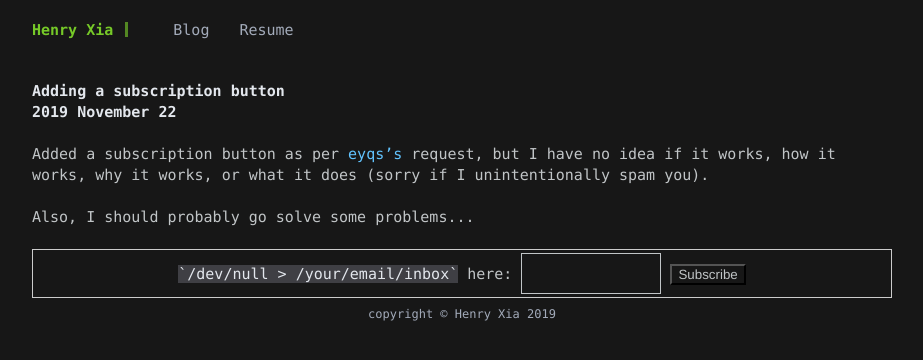
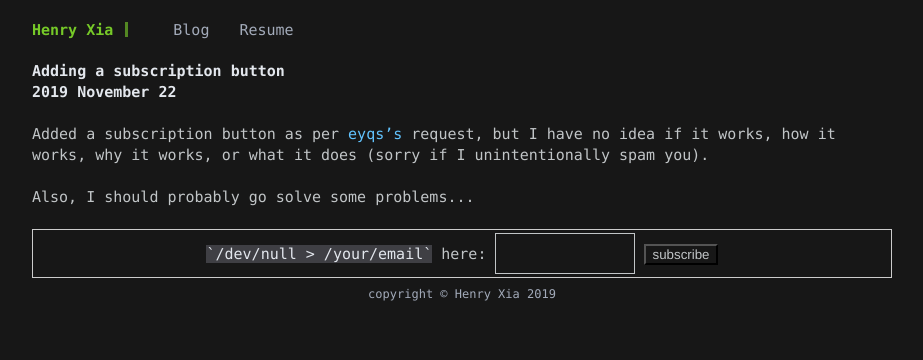
Before and after one commit to ehnryx/ehnryx.github.io, a Jekyll site: the page built from _posts/2019-11-22-subscribe.md, in a window 1280 px wide. Shown: the top 360 px of the page, without its empty margins (178-1101 px from the left). Built offline with Jekyll 4.4.1, drawn with Linux system fonts in a browser that asks for light colours.

Commit message:
why css why

```diff
--- a/_includes/subscribe.html
+++ b/_includes/subscribe.html
@@ -1,9 +1,9 @@
 <form style="border:1px solid #ccc;padding:3px;text-align:center;" action="https://feedburner.google.com/fb/a/mailverify" method="post" target="popupwindow" onsubmit="window.open('https://feedburner.google.com/fb/a/mailverify?uri=HenryX', 'popupwindow', 'scrollbars=yes,width=550,height=520');return true">
-	<div class="container">
-		<code>/dev/null &gt; /your/email/inbox</code> here:
+	<div class="container terminal">
+		<code>/dev/null &gt; /your/email</code> here:
 		<input type="text" style="width:140px" name="email"/>
 		<input type="hidden" value="HenryX" name="uri"/>
 		<input type="hidden" name="loc" value="en_US"/>
-		<input type="submit" value="Subscribe" />
+		<input type="submit" value="subscribe" />
 	</div>
 </form>
--- a/_layouts/page.html
+++ b/_layouts/page.html
@@ -7,9 +7,9 @@
 			{% include navbar.html %}
 
 			<div class="container terminal">
-				<h1>
+				<h2>
 					{{ page.title }}
-				</h1>
+				</h2>
 
 				{{ content }}
 			</div>
--- a/_layouts/post.html
+++ b/_layouts/post.html
@@ -7,9 +7,9 @@
 			{% include navbar.html %}
 
 			<div class="container terminal">
-				<h1 style="margin-bottom:0px;padding-bottom:0px;">
+				<h2 style="margin-bottom:0px;padding-bottom:0px;">
 					{{ page.title }}
-				</h1>
+				</h2>
 				<h2 style="margin-top:0px;padding-top:0px;">
 					{{ page.date | date: "%Y %B %d" }}
 				</h2>
@@ -17,7 +17,7 @@
 				{{ content }}
 			</div>
 
-			<div class="container terminal" style="margin-top=2em;padding-top=2em;">
+			<div class="container" style="margin-top=2em;padding-top=2em;">
 				{% include subscribe.html %}
 			<div>
 		</div>
```
